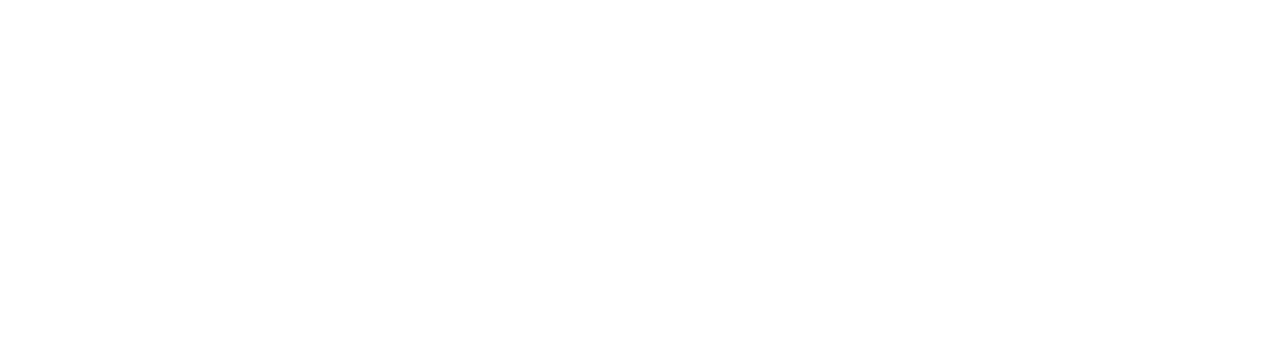
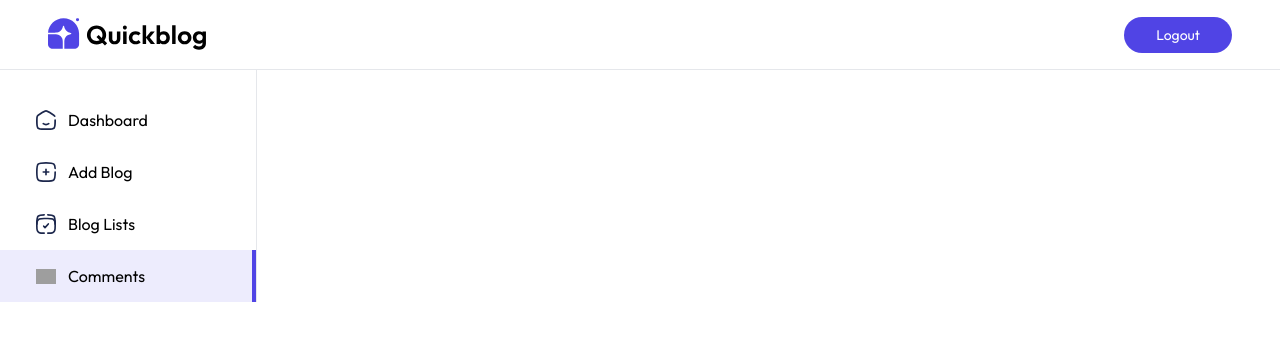
Before and after one commit to razzasid/QuickBlog, a React (Vite) app in the folder client/: page /admin/comments in a window 1280 px wide. Before the commit this address had no page. Shown: the top 340 px of the page. Built offline with nearby package versions, Linux system fonts and the light colour scheme; grey boxes are pictures that could not be loaded.

Commit message:
add admin panel and sidebar

```diff
--- a/client/package.json
+++ b/client/package.json
@@ -12,6 +12,7 @@
   "dependencies": {
     "@tailwindcss/vite": "^4.1.11",
     "moment": "^2.30.1",
+    "motion": "^12.23.12",
     "react": "^19.1.0",
     "react-dom": "^19.1.0",
     "react-router-dom": "^7.7.0",
--- a/client/src/App.jsx
+++ b/client/src/App.jsx
@@ -1,12 +1,23 @@
 import { Routes, Route } from "react-router-dom";
 import Home from "./pages/Home";
 import Blog from "./pages/Blog";
+import Layout from "./pages/admin/Layout";
+import Dashboard from "./pages/admin/Dashboard";
+import AddBlog from "./pages/admin/AddBlog";
+import ListBlog from "./pages/admin/ListBlog";
+import Comments from "./pages/admin/Comments";
 const App = () => {
   return (
     <>
       <Routes>
         <Route path="/" element={<Home />} />
         <Route path="/blog/:id" element={<Blog />} />
+        <Route path="/admin" element={<Layout />}>
+          <Route index element={<Dashboard />} />
+          <Route path="addBlog" element={<AddBlog />} />
+          <Route path="listBlog" element={<ListBlog />} />
+          <Route path="comments" element={<Comments />} />
+        </Route>
       </Routes>
     </>
   );
--- /dev/null
+++ b/client/src/components/admin/Login.jsx
@@ -0,0 +1,7 @@
+import React from "react";
+
+const Login = () => {
+  return <div></div>;
+};
+
+export default Login;
--- /dev/null
+++ b/client/src/components/admin/Sidebar.jsx
@@ -0,0 +1,59 @@
+import { NavLink } from "react-router-dom";
+import { assets } from "../../assets/assets";
+
+const Sidebar = () => {
+  return (
+    <div className="flex flex-col border-r border-gray-200 min-h-full pt-6">
+      <NavLink
+        end={true}
+        to="/admin"
+        className={({ isActive }) =>
+          `flex items-center gap-3 py-3.5 px-3 md:px-9 md:min-w-64 cursor-pointer ${
+            isActive && "bg-primary/10 border-r-4 border-primary"
+          } `
+        }
+      >
+        <img src={assets.home_icon} alt="" className="min-w-4 w-5" />
+        <p className="hidden md:inline-block">Dashboard</p>
+      </NavLink>
+
+      <NavLink
+        to="/admin/addBlog"
+        className={({ isActive }) =>
+          `flex items-center gap-3 py-3.5 px-3 md:px-9 md:min-w-64 cursor-pointer ${
+            isActive && "bg-primary/10 border-r-4 border-primary"
+          } `
+        }
+      >
+        <img src={assets.add_icon} alt="" className="min-w-4 w-5" />
+        <p className="hidden md:inline-block">Add Blog</p>
+      </NavLink>
+
+      <NavLink
+        to="/admin/listBlog"
+        className={({ isActive }) =>
+          `flex items-center gap-3 py-3.5 px-3 md:px-9 md:min-w-64 cursor-pointer ${
+            isActive && "bg-primary/10 border-r-4 border-primary"
+          } `
+        }
+      >
+        <img src={assets.list_icon} alt="" className="min-w-4 w-5" />
+        <p className="hidden md:inline-block">Blog Lists</p>
+      </NavLink>
+
+      <NavLink
+        to="/admin/comments"
+        className={({ isActive }) =>
+          `flex items-center gap-3 py-3.5 px-3 md:px-9 md:min-w-64 cursor-pointer ${
+            isActive && "bg-primary/10 border-r-4 border-primary"
+          } `
+        }
+      >
+        <img src={assets.comment_icon} alt="" className="min-w-4 w-5" />
+        <p className="hidden md:inline-block">Comments</p>
+      </NavLink>
+    </div>
+  );
+};
+
+export default Sidebar;
--- /dev/null
+++ b/client/src/pages/admin/AddBlog.jsx
@@ -0,0 +1,11 @@
+import React from 'react'
+
+const AddBlog = () => {
+  return (
+    <div>
+
+    </div>
+  )
+}
+
+export default AddBlog
--- /dev/null
+++ b/client/src/pages/admin/Comments.jsx
@@ -0,0 +1,11 @@
+import React from 'react'
+
+const Comments = () => {
+  return (
+    <div>
+
+    </div>
+  )
+}
+
+export default Comments
--- /dev/null
+++ b/client/src/pages/admin/Dashboard.jsx
@@ -0,0 +1,10 @@
+
+const Dashboard = () => {
+  return (
+    <div>
+
+    </div>
+  )
+}
+
+export default Dashboard
--- /dev/null
+++ b/client/src/pages/admin/Layout.jsx
@@ -0,0 +1,35 @@
+import { assets } from "../../assets/assets";
+import { Outlet, useNavigate } from "react-router-dom";
+import Sidebar from "../../components/admin/Sidebar";
+
+const Layout = () => {
+  const navigate = useNavigate();
+  const logout = () => {
+    navigate("/");
+  };
+  return (
+    <>
+      <div className="flex items-center justify-between py-2 h-[70px] px-4 sm:px-12 border-b border-gray-200">
+        <img
+          src={assets.logo}
+          alt=""
+          className="w-32 sm:w-40 cursor-pointer"
+          onClick={() => navigate("/")}
+        />
+        <button
+          onClick={logout}
+          className="text-sm px-8 py-2 bg-primary text-white rounded-full cursor-pointer"
+        >
+          Logout
+        </button>
+      </div>
+
+      <div className="flex h-[100vh-70px]">
+        <Sidebar />
+        <Outlet />
+      </div>
+    </>
+  );
+};
+
+export default Layout;
--- /dev/null
+++ b/client/src/pages/admin/ListBlog.jsx
@@ -0,0 +1,11 @@
+import React from 'react'
+
+const ListBlog = () => {
+  return (
+    <div>
+
+    </div>
+  )
+}
+
+export default ListBlog
--- a/package.json
+++ /dev/null
@@ -1,5 +0,0 @@
-{
-  "dependencies": {
-    "motion": "^12.23.12"
-  }
-}
```
Also changed, not shown: 2 other files (tests, documents, lock files or other folders).
